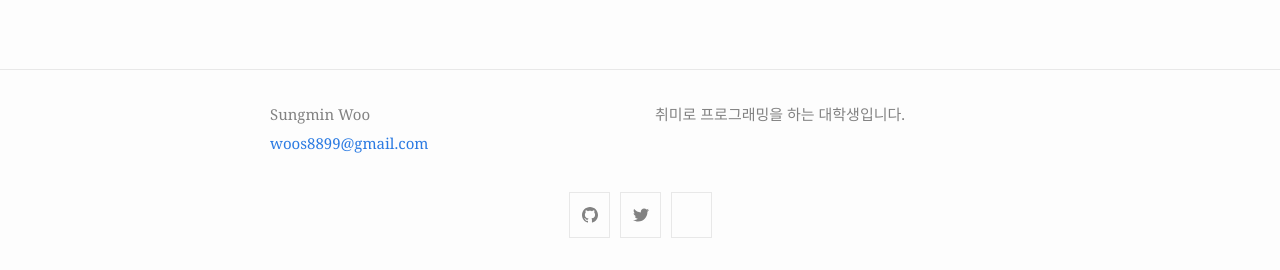
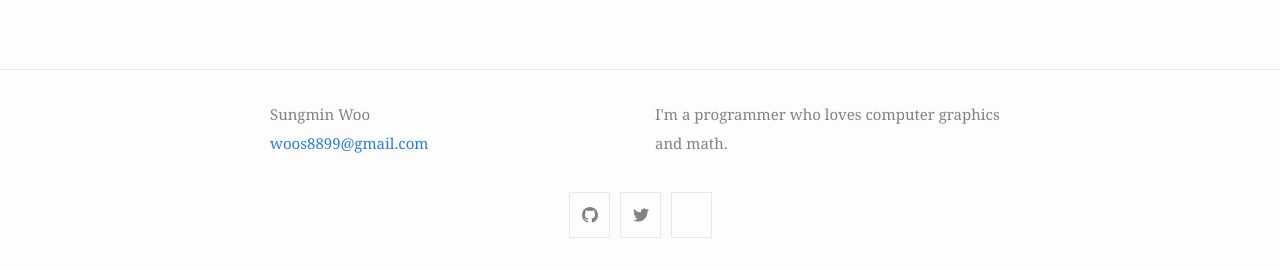
Before and after one commit to SausageTaste/SausageTaste.github.io, a Jekyll site: the page built from index.md, in a window 1280 px wide. Shown: the part 1125-1395 px from the top of the page. Built offline with Jekyll 4.4.1, drawn with Linux system fonts in a browser that asks for light colours.

Commit message:
Update _config.yml

```diff
--- a/_config.yml
+++ b/_config.yml
@@ -2,7 +2,7 @@
 title: Where Sungmin Writes
 email: woos8899@gmail.com
 description: >- # this means to ignore newlines until "baseurl:"
-  취미로 프로그래밍을 하는 대학생입니다.
+  I'm a programmer who loves computer graphics and math.
 baseurl: "" # the subpath of your site, e.g. /blog
 url: "" # the base hostname & protocol for your site, e.g. http://example.com
 
```
